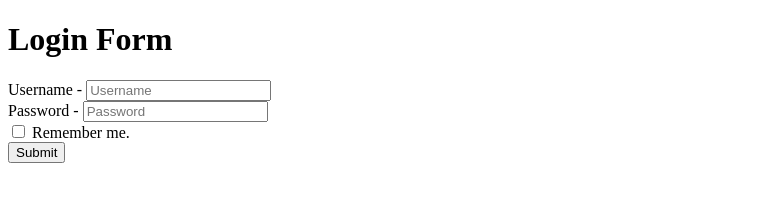
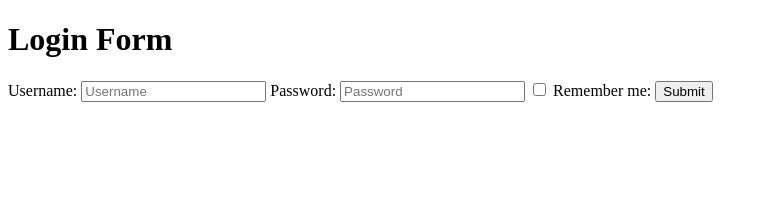
Before and after one commit to acciojob/remember-me-login-form-https-ab, a website: page main.html in a window 1280 px wide. Shown: the whole page, without its empty margins (0-768 px from the left). Drawn offline with Linux system fonts and the light colour scheme.

Commit message:
created a submission

```diff
--- a/main.html
+++ b/main.html
@@ -9,13 +9,20 @@
 <body>
 	<!-- the entire body must be written by student -->
 	<h1>Login Form</h1>
-	<form id="form">
-		<label for="username">Username - </label>
-		<input type="text" placeholder="Username" id="username"> <br>
-		<label for="password">Password - </label>
-		<input type="password" placeholder="Password" id="password"> <br>
-		<input type="checkbox" id="checkbox"> <label>Remember me.</label> <br>
-		<button type="submit" id="submit" value="submit">Submit</button>
+	<form id="loginForm">
+		<label for="username">Username:</label>
+		<input type="text" id="username" placeholder="Username" />
+
+		<label for="password">Password:</label>
+		<input type="password" id="password" placeholder="Password" />
+
+		<label for="checkbox">
+		<input type="checkbox" id="checkbox" /> Remember me:
+		</label>
+
+		<!-- ✅ Important: Cypress expects exactly this -->
+		<input type="submit" id="submit" value="Submit" />
+
 	</form>
 	<button id="existing" style="display: none;">Login as existing user</button>
     <script type="text/javascript" src="./script.js">
--- a/script.js
+++ b/script.js
@@ -1,5 +1,5 @@
 //your JS code here. If required.
-let form = document.getElementById("form");
+let form = document.getElementById("loginForm");
 let username = document.getElementById("username");
 let password = document.getElementById("password");
 let checkbox = document.getElementById("checkbox");
@@ -24,12 +24,12 @@ form.addEventListener("submit", function(e) {
 
 	alert(`Logged in as ${name}`);
 
-	if(checkbox.checked) {
-		localStorage.setItem("name", name);
+	if (checkbox.checked) {
+  localStorage.setItem("username", name);
   localStorage.setItem("password", pass);
   existing.style.display = "block";
 } else {
-		localStorage.removeItem("name");
+  localStorage.removeItem("username");
   localStorage.removeItem("password");
   existing.style.display = "none";
 }
@@ -37,8 +37,8 @@ form.addEventListener("submit", function(e) {
 })
 
 existing.addEventListener("click", function() {
-	let storedName = localStorage.getItem("name");
+  let storedName = localStorage.getItem("username");
   if (storedName) {
     alert(`Logged in as ${storedName}`);
   }
-})
+});
```
Lines whose indentation alone changed are shown as unchanged.
